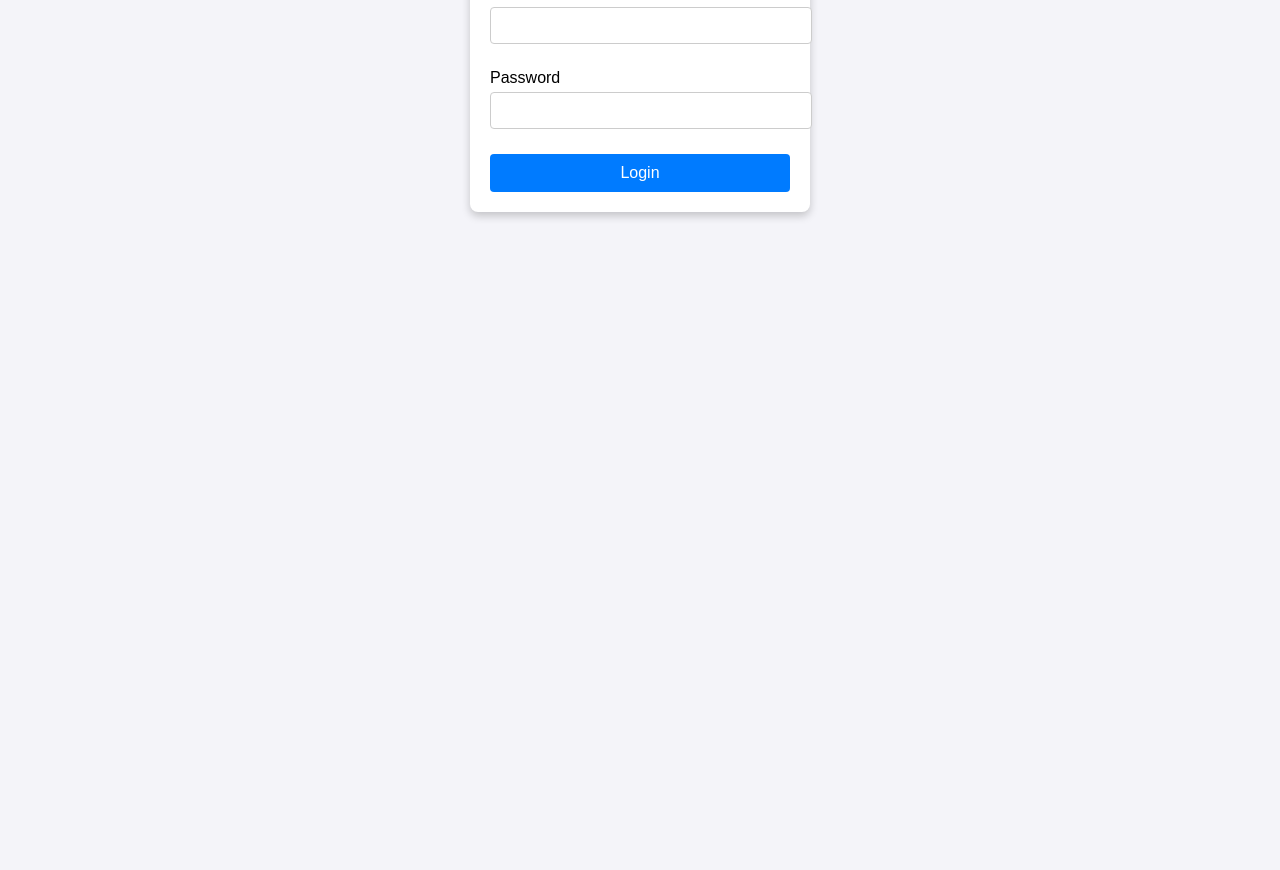
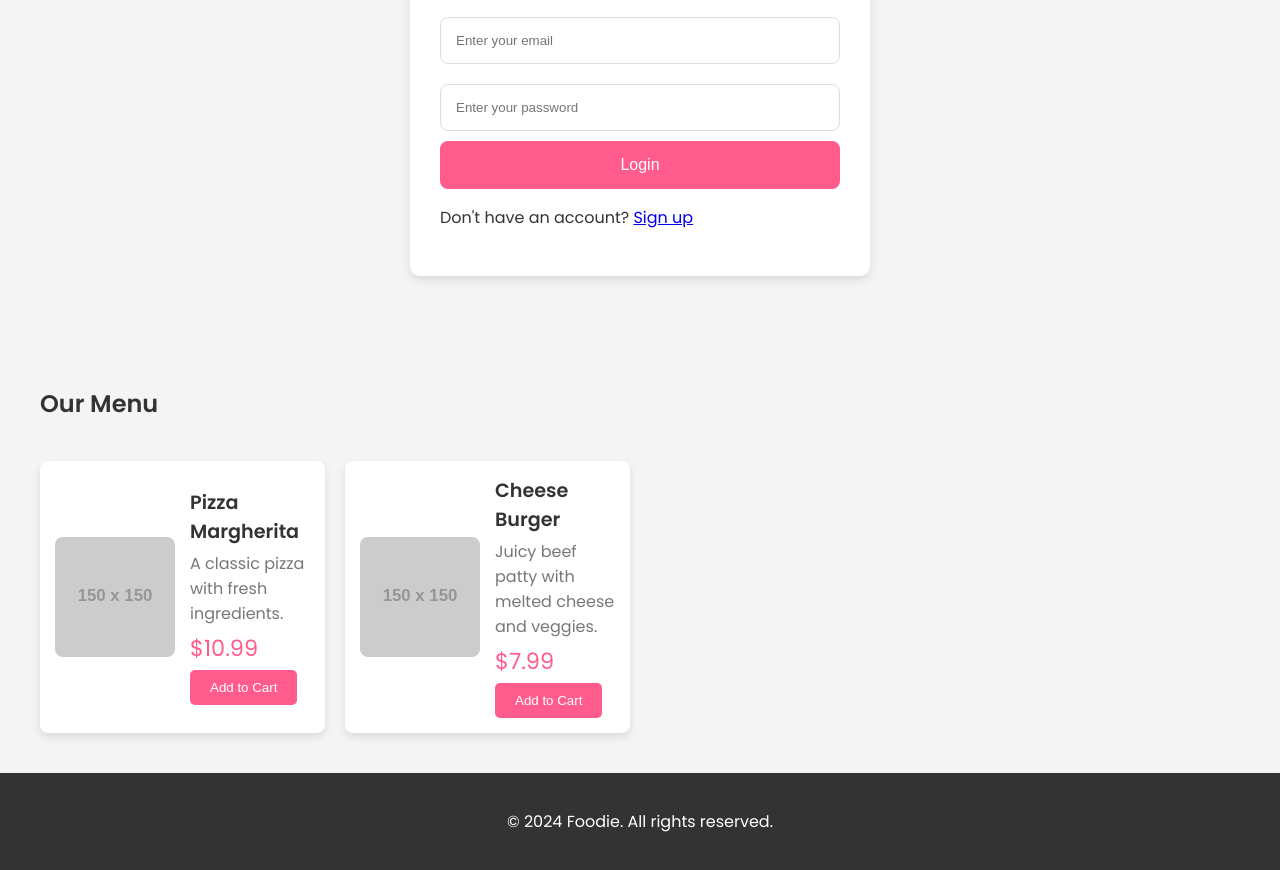
Before and after one commit to Charishma-aws/myrepo, a plain HTML site: page index.html in a window 1280 px wide. Shown: the part 340-1210 px from the top of the page. Before the commit the page ends 800 px from the top, so only its background shows below. Drawn offline with Linux system fonts and the light colour scheme; placeholder pictures from the web are drawn by us.

Commit message:
updated html file for a swiggy app

```diff
--- a/index.html
+++ b/index.html
@@ -3,77 +3,168 @@
 <head>
     <meta charset="UTF-8">
     <meta name="viewport" content="width=device-width, initial-scale=1.0">
-    <title>Login Page</title>
+    <title>Foodie - A Food Delivery App</title>
+    <link href="https://fonts.googleapis.com/css2?family=Poppins:wght@300;400;600&display=swap" rel="stylesheet">
     <style>
         body {
-            font-family: Arial, sans-serif;
-            display: flex;
-            justify-content: center;
-            align-items: center;
-            height: 100vh;
+            font-family: 'Poppins', sans-serif;
             margin: 0;
-            background-color: #f4f4f9;
+            padding: 0;
+            background-color: #f4f4f4;
+            color: #333;
+        }
+        header {
+            background-color: #ff5c8d;
+            color: white;
+            padding: 20px;
+            text-align: center;
         }
         .container {
-            background: #ffffff;
+            max-width: 1200px;
+            margin: 0 auto;
             padding: 20px;
+        }
+        .food-item {
+            display: flex;
+            justify-content: space-between;
+            align-items: center;
+            margin: 20px 0;
+            background-color: white;
+            padding: 15px;
             border-radius: 8px;
-            box-shadow: 0 4px 8px rgba(0, 0, 0, 0.2);
+            box-shadow: 0 4px 8px rgba(0, 0, 0, 0.1);
+        }
+        .food-item img {
+            width: 120px;
+            height: 120px;
+            border-radius: 8px;
+        }
+        .food-info {
+            flex: 1;
+            margin-left: 15px;
+        }
+        .food-info h3 {
+            margin: 0;
+            font-size: 1.2em;
+            color: #333;
+        }
+        .food-info p {
+            margin: 5px 0;
+            color: #777;
+        }
+        .food-info .price {
+            font-size: 1.4em;
+            color: #ff5c8d;
+        }
+        .food-info .add-to-cart {
+            background-color: #ff5c8d;
+            color: white;
+            padding: 10px 20px;
+            border: none;
+            border-radius: 5px;
+            cursor: pointer;
+        }
+        .food-info .add-to-cart:hover {
+            background-color: #ff3975;
+        }
+        .auth-form {
+            background-color: white;
+            padding: 30px;
+            border-radius: 10px;
+            box-shadow: 0 4px 10px rgba(0, 0, 0, 0.1);
+            max-width: 400px;
+            margin: 50px auto;
+        }
+        .auth-form h2 {
             text-align: center;
-            width: 300px;
+            margin-bottom: 20px;
+            color: #333;
         }
-        .logo {
-            margin-bottom: 20px;
+        .auth-form input[type="text"], .auth-form input[type="password"], .auth-form input[type="email"] {
+            width: 100%;
+            padding: 15px;
+            margin: 10px 0;
+            border: 1px solid #ddd;
+            border-radius: 8px;
+            box-sizing: border-box;
         }
-        .logo img {
-            max-width: 100px;
+        .auth-form button {
+            width: 100%;
+            padding: 15px;
+            background-color: #ff5c8d;
+            border: none;
+            color: white;
+            font-size: 1em;
+            border-radius: 8px;
+            cursor: pointer;
         }
-        .form-group {
-            margin-bottom: 15px;
+        .auth-form button:hover {
+            background-color: #ff3975;
         }
-        label {
-            display: block;
-            margin-bottom: 5px;
-            text-align: left;
+        .footer {
+            text-align: center;
+            padding: 20px;
+            background-color: #333;
+            color: white;
         }
-        input {
-            width: 100%;
-            padding: 10px;
-            margin-bottom: 10px;
-            border: 1px solid #ccc;
-            border-radius: 4px;
-        }
-        button {
-            width: 100%;
-            padding: 10px;
-            background-color: #007bff;
-            color: white;
-            border: none;
-            border-radius: 4px;
-            cursor: pointer;
-            font-size: 16px;
-        }
-        button:hover {
-            background-color: #0056b3;
+        .food-items-list {
+            display: grid;
+            grid-template-columns: repeat(auto-fill, minmax(250px, 1fr));
+            gap: 20px;
         }
     </style>
 </head>
 <body>
+    <!-- Header Section -->
+    <header>
+        <h1>Foodie</h1>
+        <p>Delicious food, delivered fast!</p>
+    </header>
+
+    <!-- Login/Signup Page -->
     <div class="container">
-        <div class="logo">
-            <img src="logo.png" alt="Application Logo">
+        <div class="auth-form">
+            <h2>Login</h2>
+            <form action="#" method="post">
+                <input type="email" name="email" placeholder="Enter your email" required>
+                <input type="password" name="password" placeholder="Enter your password" required>
+                <button type="submit">Login</button>
+            </form>
+            <p>Don't have an account? <a href="#">Sign up</a></p>
         </div>
-        <form action="/login" method="post">
-            <div class="form-group">
-                <label for="username">Username</label>
-                <input type="text" id="username" name="username" required>
+    </div>
+
+    <!-- Food Menu Section -->
+    <div class="container">
+        <h2>Our Menu</h2>
+        <div class="food-items-list">
+            <!-- Food Item 1 -->
+            <div class="food-item">
+                <img src="https://via.placeholder.com/150" alt="Food 1">
+                <div class="food-info">
+                    <h3>Pizza Margherita</h3>
+                    <p>A classic pizza with fresh ingredients.</p>
+                    <p class="price">$10.99</p>
+                    <button class="add-to-cart">Add to Cart</button>
+                </div>
             </div>
-            <div class="form-group">
-                <label for="password">Password</label>
-                <input type="password" id="password" name="password" required>
+            <!-- Food Item 2 -->
+            <div class="food-item">
+                <img src="https://via.placeholder.com/150" alt="Food 2">
+                <div class="food-info">
+                    <h3>Cheese Burger</h3>
+                    <p>Juicy beef patty with melted cheese and veggies.</p>
+                    <p class="price">$7.99</p>
+                    <button class="add-to-cart">Add to Cart</button>
+                </div>
             </div>
-            <button type="submit">Login</button>
-        </form>
+            <!-- Add more food items here... -->
+        </div>
+    </div>
+
+    <!-- Footer Section -->
+    <div class="footer">
+        <p>&copy; 2024 Foodie. All rights reserved.</p>
     </div>
 </body>
 </html>
```
Also changed, not shown: 4 other files.
